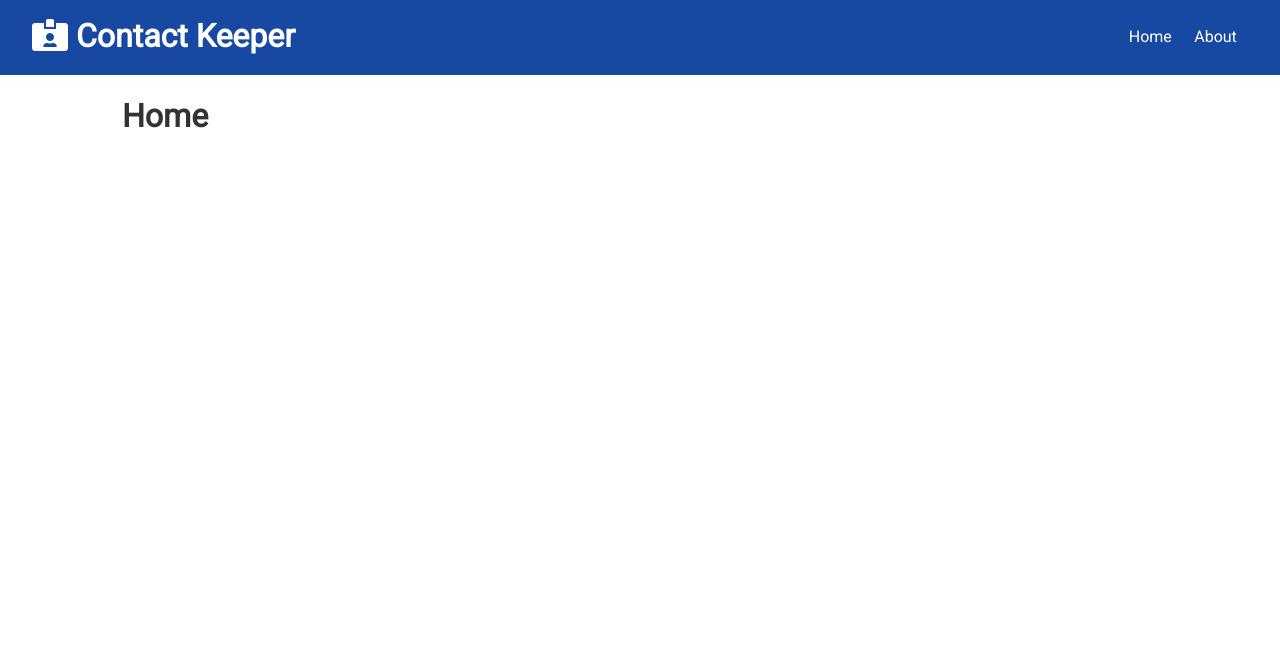
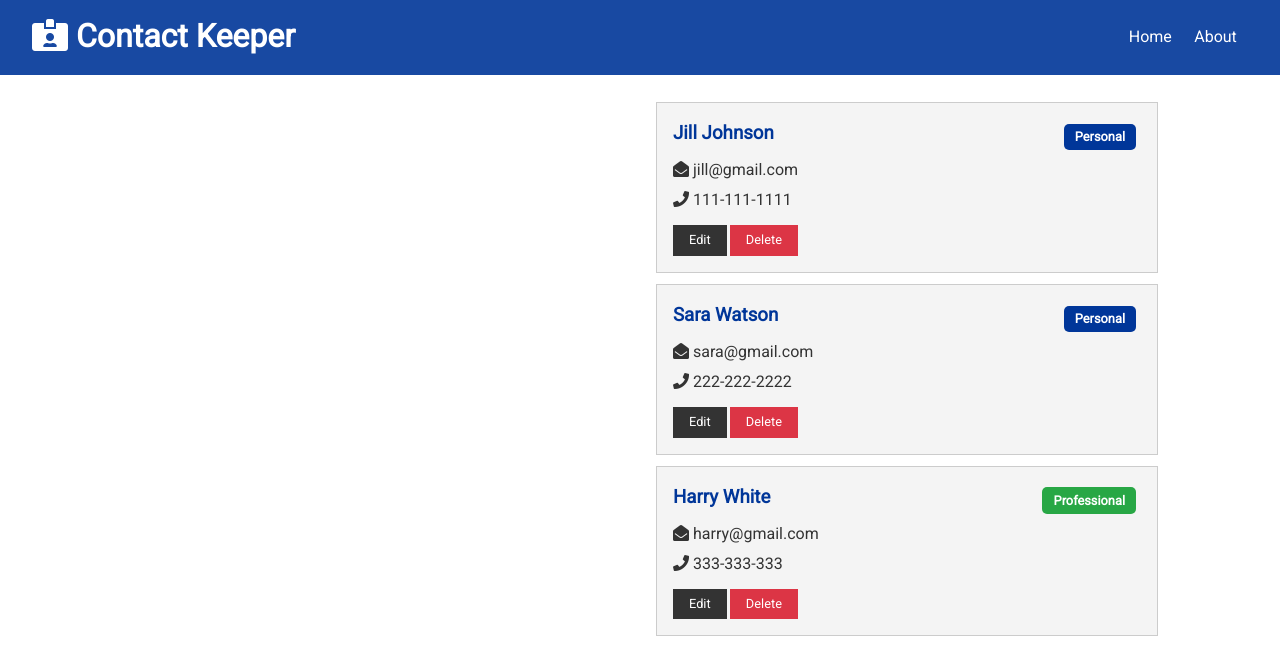
Before and after one commit to huynhdieutuong/MERN-Contact-Keeper, a React (Create React App) app in the folder client/: page / in a window 1280 px wide. Shown: the top 658 px of the page. Built offline with nearby package versions, Linux system fonts and the light colour scheme.

Commit message:
Show Contacts

```diff
--- /dev/null
+++ b/client/src/components/contacts/ContactItem.js
@@ -0,0 +1,43 @@
+import React from "react";
+import PropTypes from "prop-types";
+
+const ContactItem = ({ contact }) => {
+  const { id, name, email, phone, type } = contact;
+  return (
+    <div className='card bg-light'>
+      <h3 className='text-primary text-left'>
+        {name}{" "}
+        <span
+          style={{ float: "right" }}
+          className={
+            "badge " + (type === "personal" ? "badge-primary" : "badge-success")
+          }
+        >
+          {type.charAt(0).toUpperCase() + type.slice(1)}
+        </span>
+      </h3>
+      <ul className='list'>
+        {email && (
+          <li>
+            <i className='fas fa-envelope-open' /> {email}
+          </li>
+        )}
+        {phone && (
+          <li>
+            <i className='fas fa-phone' /> {phone}
+          </li>
+        )}
+      </ul>
+      <p>
+        <button className='btn btn-dark btn-sm'>Edit</button>
+        <button className='btn btn-danger btn-sm'>Delete</button>
+      </p>
+    </div>
+  );
+};
+
+ContactItem.propsType = {
+  contact: PropTypes.object.isRequired
+};
+
+export default ContactItem;
--- /dev/null
+++ b/client/src/components/contacts/Contacts.js
@@ -0,0 +1,18 @@
+import React, { Fragment, useContext } from "react";
+import ContactContext from "../../contexts/contact/contactContext";
+import ContactItem from "./ContactItem";
+
+const Contacts = () => {
+  const { contacts } = useContext(ContactContext);
+
+  return (
+    <Fragment>
+      {contacts.length > 0 &&
+        contacts.map(contact => (
+          <ContactItem key={contact.id} contact={contact} />
+        ))}
+    </Fragment>
+  );
+};
+
+export default Contacts;
--- a/client/src/components/pages/Home.js
+++ b/client/src/components/pages/Home.js
@@ -1,9 +1,14 @@
 import React from "react";
+
+import Contacts from "../contacts/Contacts";
 
 const Home = () => {
   return (
-    <div>
-      <h1>Home</h1>
+    <div className='grid-2'>
+      <div>{/* ContactForm */}</div>
+      <div>
+        <Contacts />
+      </div>
     </div>
   );
 };
```
